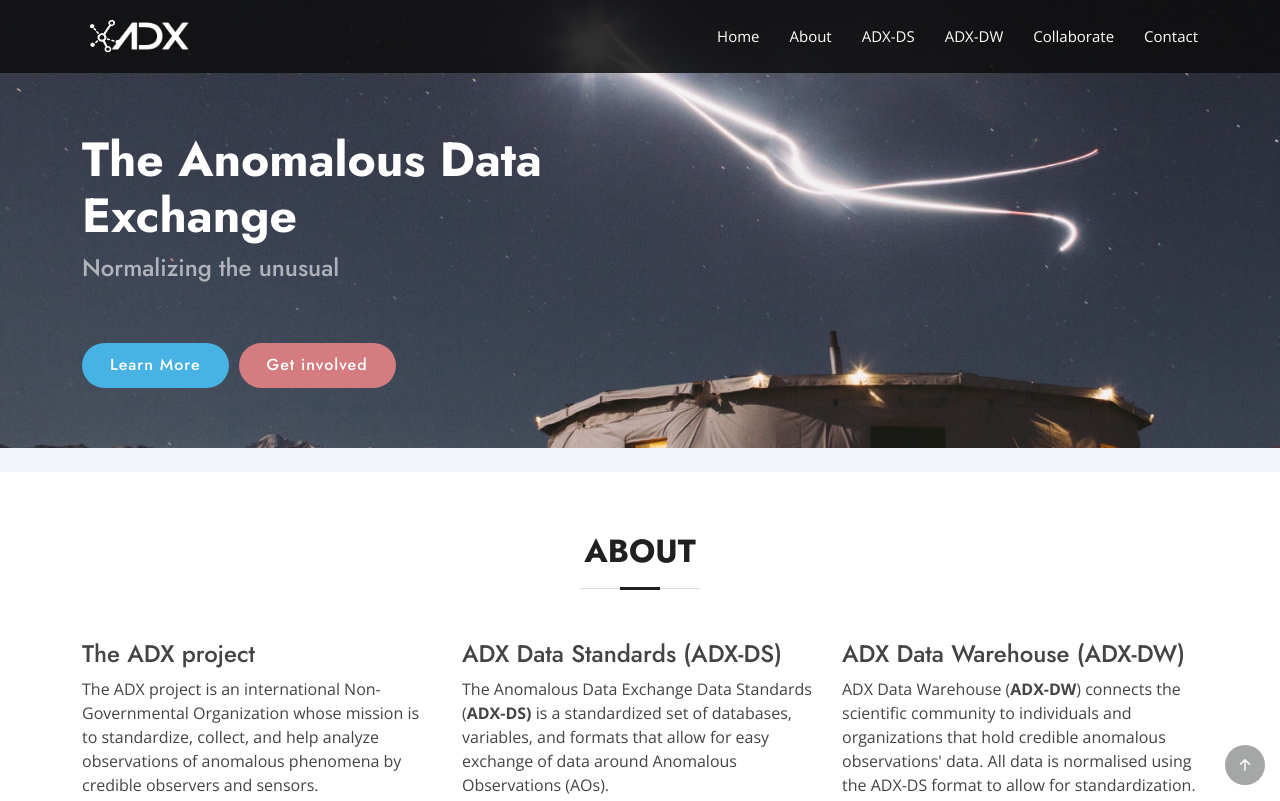
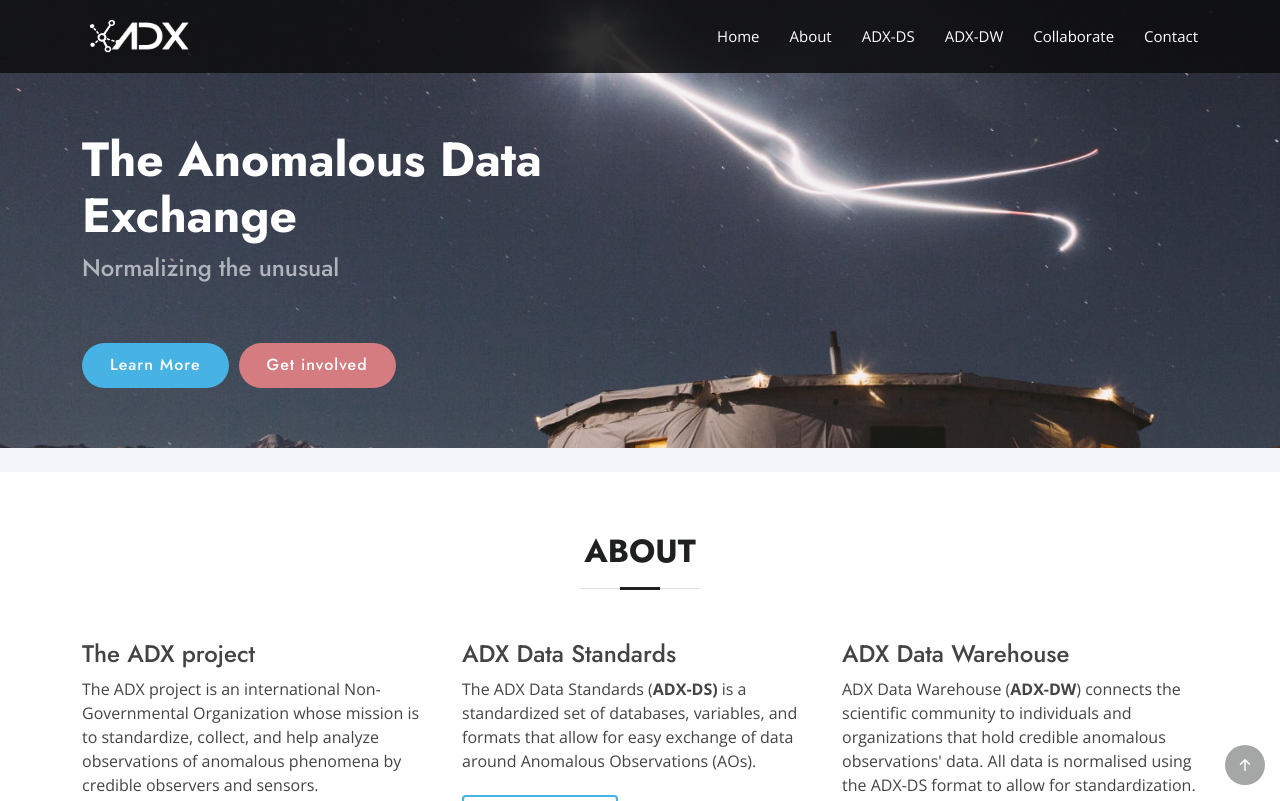
Before and after one commit to adx-project/adx-web, a Nuxt app: page / in a window 1280 px wide. Shown: the top 801 px of the page. Built offline with nearby package versions, Linux system fonts and the light colour scheme.

Commit message:
Redaction
Corrected title of about section in index.vue

```diff
--- a/pages/index.vue
+++ b/pages/index.vue
@@ -42,9 +42,9 @@
               <NuxtLink to="about" class="btn-learn-more">Learn More</NuxtLink>
             </div>
             <div class="col-lg-4 pt-4 pt-lg-0">
-              <h4>ADX Data Standards (ADX-DS)</h4>
+              <h4>ADX Data Standards</h4>
               <p>
-                The Anomalous Data Exchange Data Standards (<strong>ADX-DS)</strong> is a standardized set of
+                The ADX Data Standards (<strong>ADX-DS)</strong> is a standardized set of
                 databases,
                 variables,
                 and formats that allow for easy exchange of data around Anomalous Observations (AOs).
@@ -52,7 +52,7 @@
               <NuxtLink to="adx-ds" class="btn-learn-more">Learn More</NuxtLink>
             </div>
             <div class="col-lg-4 pt-4 pt-lg-0">
-              <h4>ADX Data Warehouse (ADX-DW)</h4>
+              <h4>ADX Data Warehouse</h4>
               <p>
                 ADX Data Warehouse (<strong>ADX-DW</strong>) connects the scientific community
                 to individuals and organizations that hold credible anomalous observations' data. All data
```
